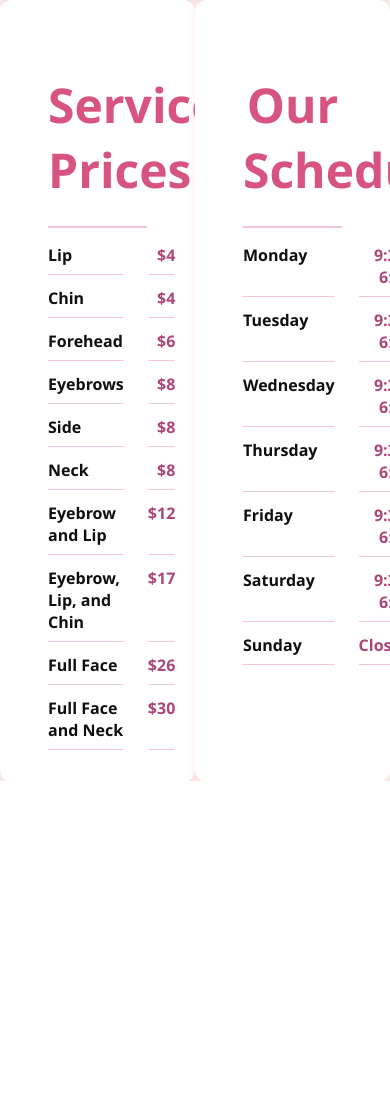
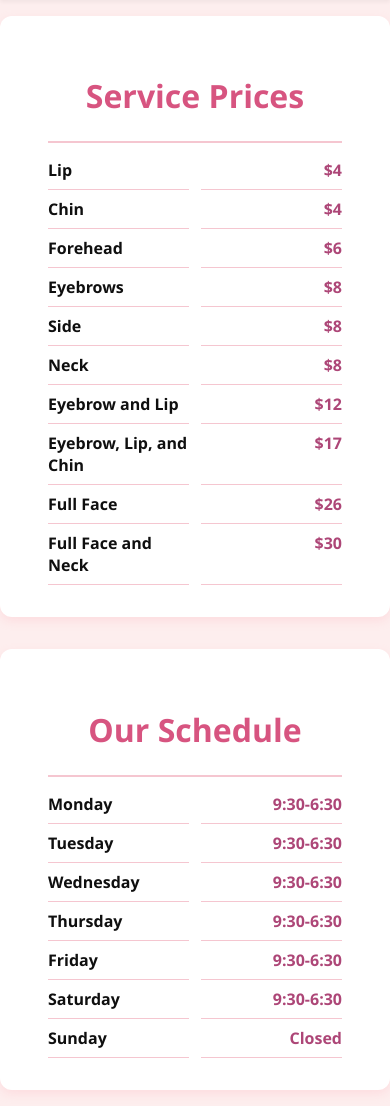
Before and after one commit to Satvir092/beauty_by_isa, a Flask app: page / in a window 390 px wide; the page is wider, and only the part inside the window is pictured. Shown: the part 285-1391 px from the top of that part. Before the commit the page ends 1066 px from the top of that part, so only its background shows below. Run offline with Flask 3, Linux system fonts and the light colour scheme.

Commit message:
Fix mobile layout for price and schedule sections

```diff
--- a/static/style.css
+++ b/static/style.css
@@ -185,7 +185,20 @@ body {
 @media (max-width: 768px) {
   .price-list,
   .schedule-list {
-    flex: 1 1 100%;
+    width: 100%;
+    max-width: 100%;
+    margin: 1rem auto; /* Add spacing between them */
+  }
+
+  .prices-grid,
+  .schedule-grid {
+    grid-template-columns: 1fr 1fr; /* Keeps two-column layout but adjusts better on small screens */
+    gap: 8px 12px;
+  }
+
+  .price-list h2,
+  .schedule-list h2 {
+    font-size: 2rem;
   }
 }
 
```
